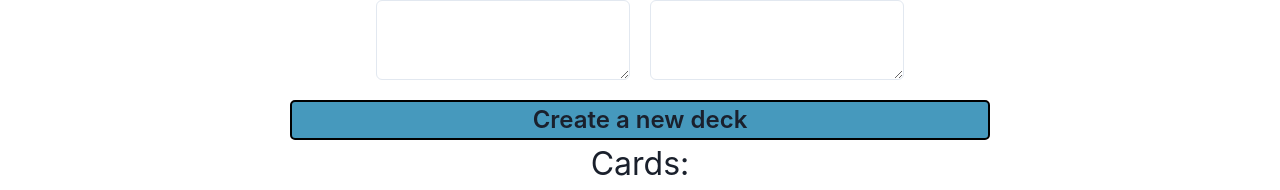
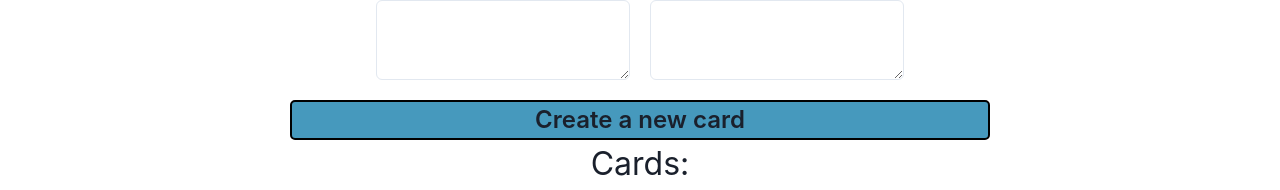
Before and after one commit to Brandon3522/flash_carma, a React (Create React App) app: page /editpage in a window 1280 px wide. Shown: the part 268-458 px from the top of the page. Built offline with nearby package versions, Linux system fonts and the light colour scheme.

Commit message:
typosInEdit

```diff
--- a/src/pages/EditPage/Edit.js
+++ b/src/pages/EditPage/Edit.js
@@ -36,12 +36,12 @@ function getTextToAdd (){ //gets texts and prepares it to be added to the card l
 
     if(trimtext(f) == '') //checks if frontside textarea is empty
     {
-         alert("Please Fill in Front!");
+         alert("Please fill in Front!");
          return false;
     }
     else if(trimtext(b) == '') //checks if backside textarea is empty
     {
-          alert("Please FIll in Back!");
+          alert("Please fill in Back!");
           return false;
    }
     else
@@ -76,7 +76,7 @@ function deleteCard(id){ //removes a card from list based on id
 
     <Flex justifyContent={'center'}>
     <Button id='newdeck' align={'center'} fontSize={'1.5rem'}
-    onClick={getTextToAdd}> Create a new deck </Button>
+    onClick={getTextToAdd}> Create a new card </Button>
     </Flex>
 
     <Text fontSize={'2rem'} align={'center'}> Cards: </Text>
```
